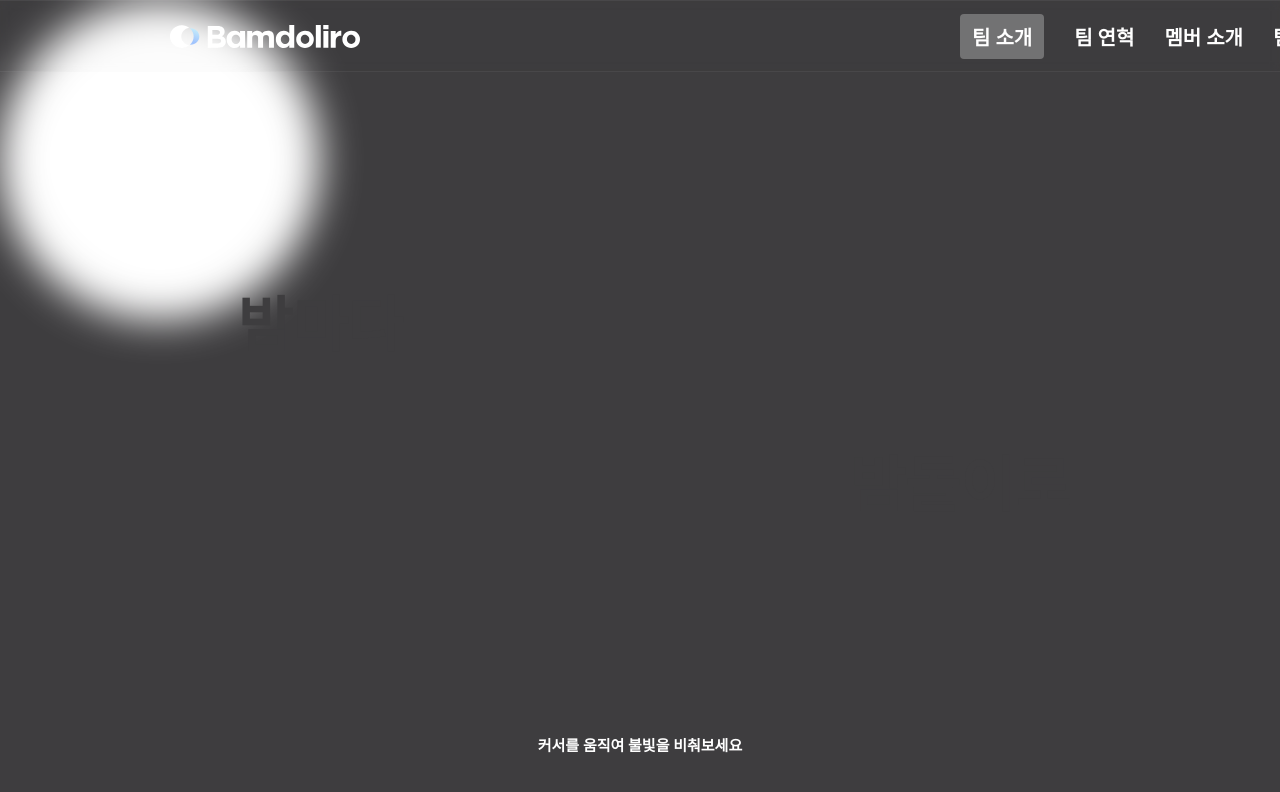
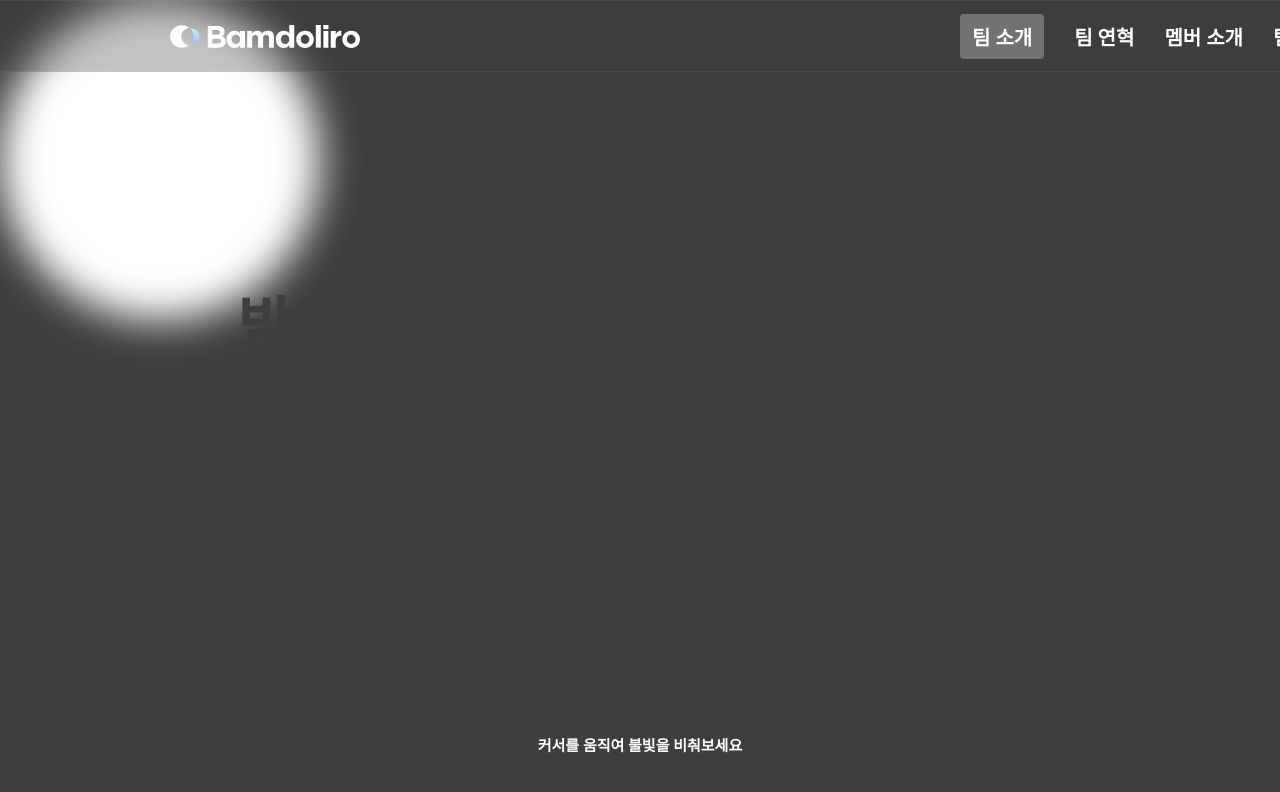
Before and after one commit to Bamdoliro/Bamdoliro_V2, a React (Create React App) app: page / in a window 1280 px wide. Shown: the top 792 px of the page. Built offline with nearby package versions, Linux system fonts and the light colour scheme.

Commit message:
ADD :: header front - Circle 컴포넌트랑 Header 컴포넌트가 곂치는 구간에서는 Circle 컴포넌트가 Header 컴포넌트 뒤로 가게 함

```diff
--- a/src/App.js
+++ b/src/App.js
@@ -9,8 +9,8 @@ function App() {
     <>
       <GlobalStyle />
       <Container>
-        <Header />
-        <Circle />
+        <StyledHeader />
+        <StyledCircle />
         <Main />
       </Container>
     </>
@@ -36,4 +36,14 @@ const Container = styled.div`
   background-color: #3e3d3f;
 `;
 
+const StyledHeader = styled(Header)`
+  position: relative;
+  z-index: 2;
+`;
+
+const StyledCircle = styled(Circle)`
+  position: relative;
+  z-index: 1;
+`;
+
 export default App;
--- a/src/component/Header/index.js
+++ b/src/component/Header/index.js
@@ -21,7 +21,7 @@ const HeaderContainer = styled.div`
   z-index: 1000;
 
   border: 1px solid rgba(255, 255, 255, 0.06);
-  background: rgba(62, 61, 63, 0.01);
+  background: rgba(62, 61, 63, 0.3);
   backdrop-filter: blur(5px);
 `;
 
```
